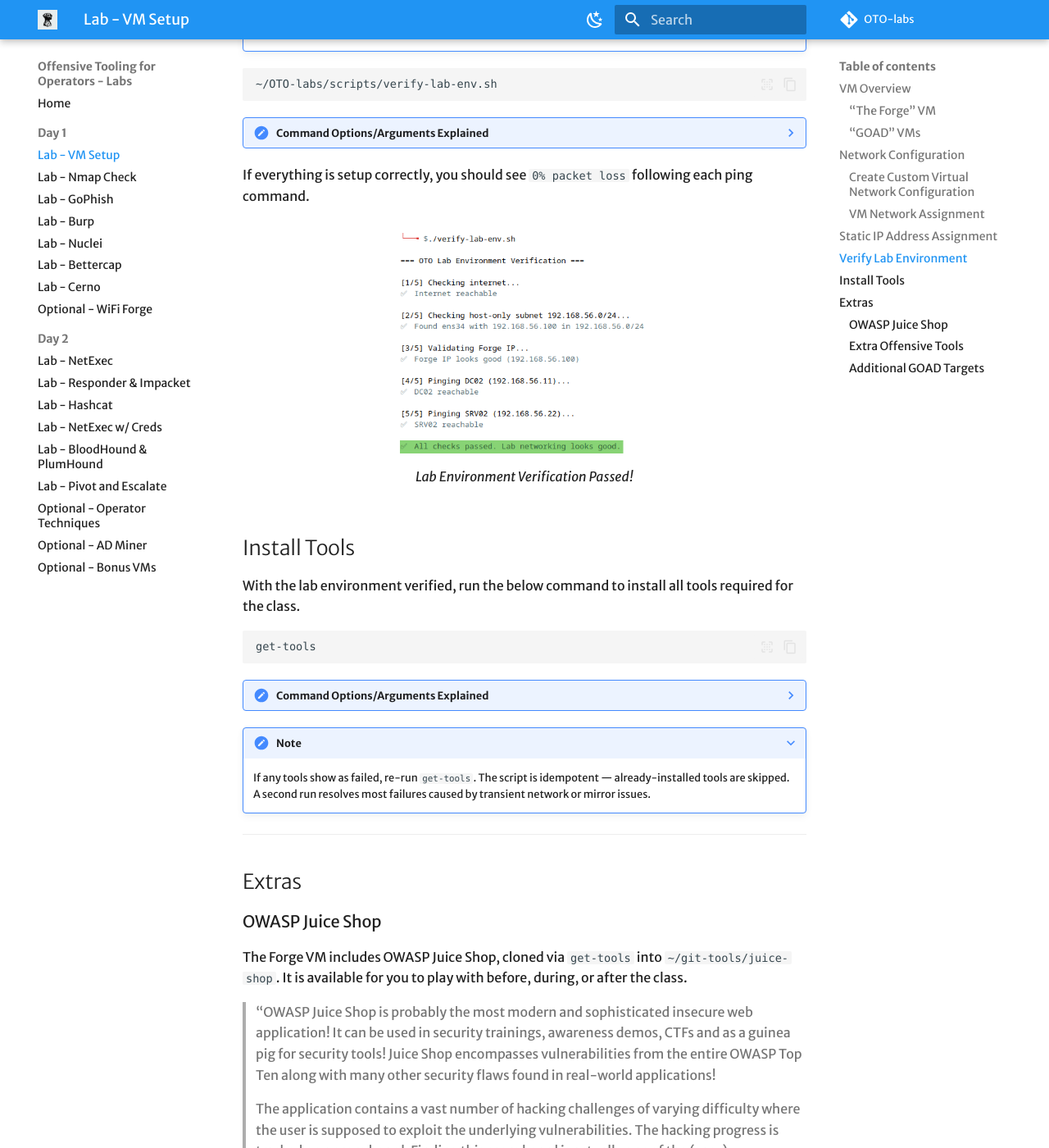
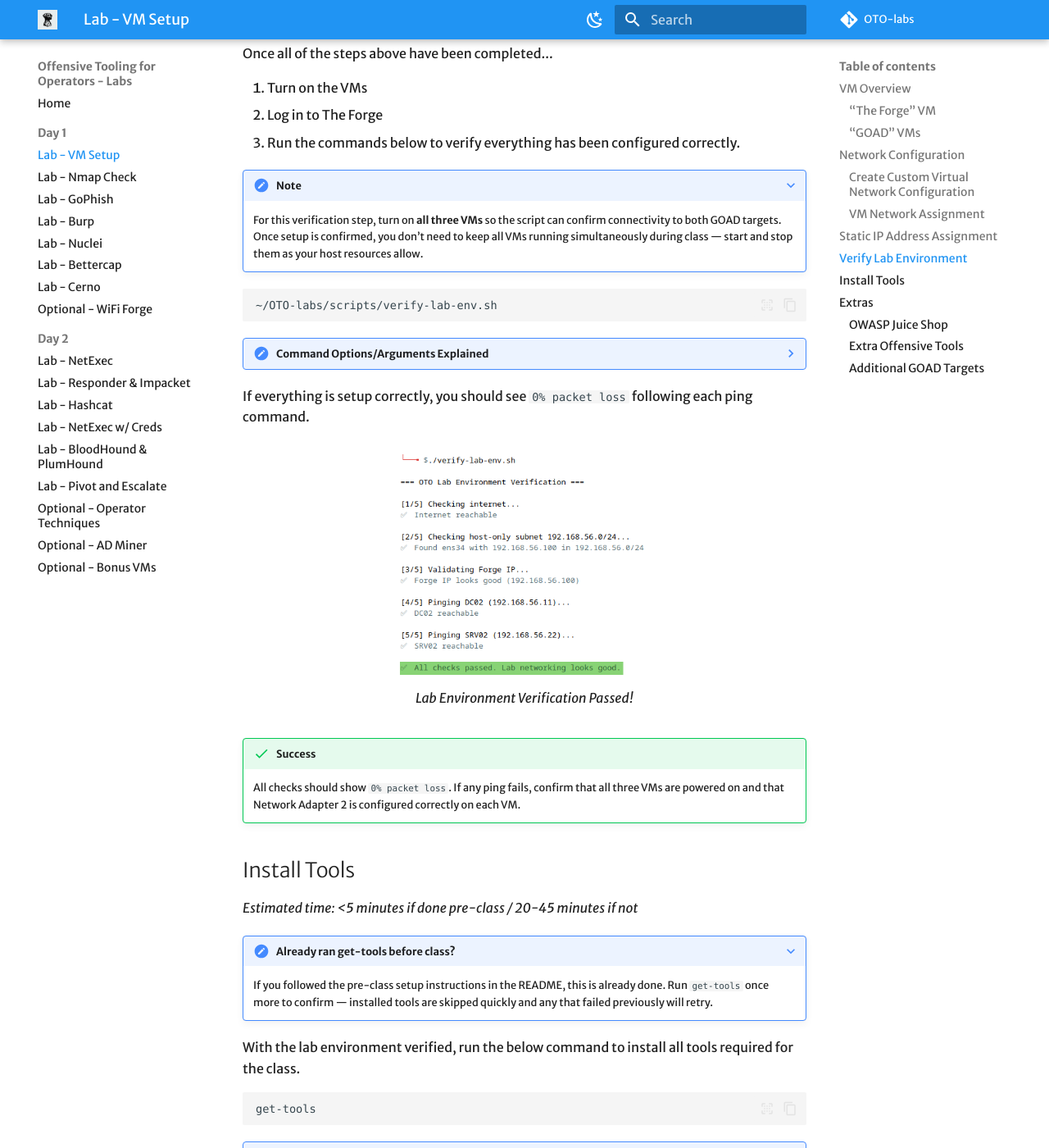
Before and after one commit to ridgebackinfosec/OTO-labs, an MkDocs documentation site: the page built from docs/labs/vm-setup/index.md, in a window 1280 px wide and 1400 px high, scrolled down 7797 px. Shown: the whole window at 82% size. Built offline with MkDocs 1.6.1 and Material for MkDocs 9.7.7, drawn with Linux system fonts in a browser that asks for light colours; some web fonts are replaced; comment, search, counter and statistics services are not loaded; some of the changed text lies outside the part shown.

Commit message:
reduce VM setup lab friction and surface get-tools pre-class requirement
Move get-tools out of a collapsed README accordion into a visible standalone
section with a 20-45 minute time warning so students can't miss the pre-class
requirement. Add timing estimates and success criteria to the VM Setup lab, fix
a contradiction about needing all VMs running for verification, and add a
pre-class acknowledgment note in the Install Tools section. Also document the
no-Claude-workflow-files rule in CLAUDE.md.

````diff
--- a/docs/labs/vm-setup/index.md
+++ b/docs/labs/vm-setup/index.md
@@ -50,6 +50,8 @@
 ///
 
 ## Network Configuration
+
+*Estimated time: 10-15 minutes*
 
 All virtual machines should be pre-configured with at least one network interface in Network Address Translation (NAT) mode. This is required for the VMs to access the internet. After downloading and importing the VMs, students should verify each VM is indeed in NAT mode. This can be done using the steps below.
 
@@ -133,6 +135,8 @@
 
 ## Static IP Address Assignment
 
+*Estimated time: 2-3 minutes*
+
 Since we've added a new network interface and that network doesn't have DHCP enabled, we need to manually set a static IP for The Forge VM.
 
 1. Log into The Forge VM using the creds mentioned above.
@@ -161,7 +165,12 @@
     !!! warning
         The gateway is NOT specified by design due to the way VMware virtual networks handle traffic.
 
+!!! success
+    The script should detect your host-only interface, assign `192.168.56.100`, and confirm the configuration. You should see the assigned IP printed in the output.
+
 ## Verify Lab Environment
+
+*Estimated time: 5 minutes*
 
 Once all of the steps above have been completed...
 
@@ -170,7 +179,7 @@
 3. Run the commands below to verify everything has been configured correctly.
 
 ???+ note
-    You don’t *have* to turn on *both* GOAD VMs at once if your host machine has lower resources. You can start/stop them as necessary.
+    For this verification step, turn on **all three VMs** so the script can confirm connectivity to both GOAD targets. Once setup is confirmed, you don’t need to keep all VMs running simultaneously during class — start and stop them as your host resources allow.
 
 ```bash
 ~/OTO-labs/scripts/verify-lab-env.sh
@@ -186,7 +195,15 @@
 Lab Environment Verification Passed!
 ///
 
+!!! success
+    All checks should show `0% packet loss`. If any ping fails, confirm that all three VMs are powered on and that Network Adapter 2 is configured correctly on each VM.
+
 ## Install Tools
+
+*Estimated time: &lt;5 minutes if done pre-class / 20-45 minutes if not*
+
+???+ note "Already ran get-tools before class?"
+    If you followed the pre-class setup instructions in the README, this is already done. Run `get-tools` once more to confirm — installed tools are skipped quickly and any that failed previously will retry.
 
 With the lab environment verified, run the below command to install all tools
 required for the class.
````
Also changed, not shown: CLAUDE.md (+4 -0 lines), README.md (+6 -8 lines).
